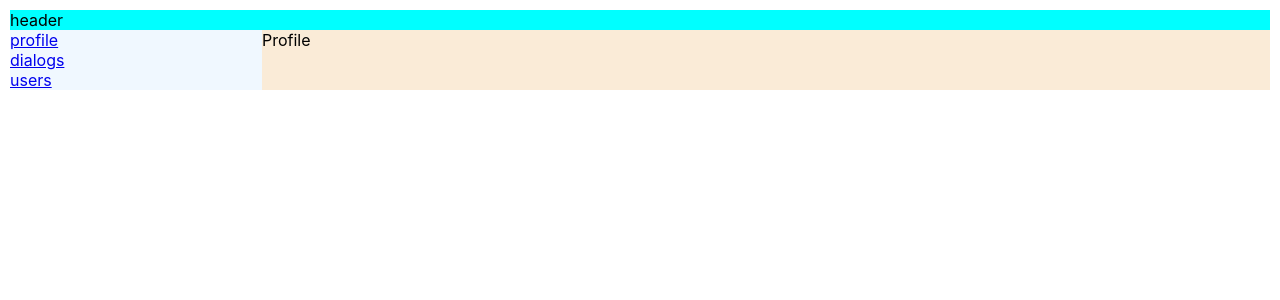
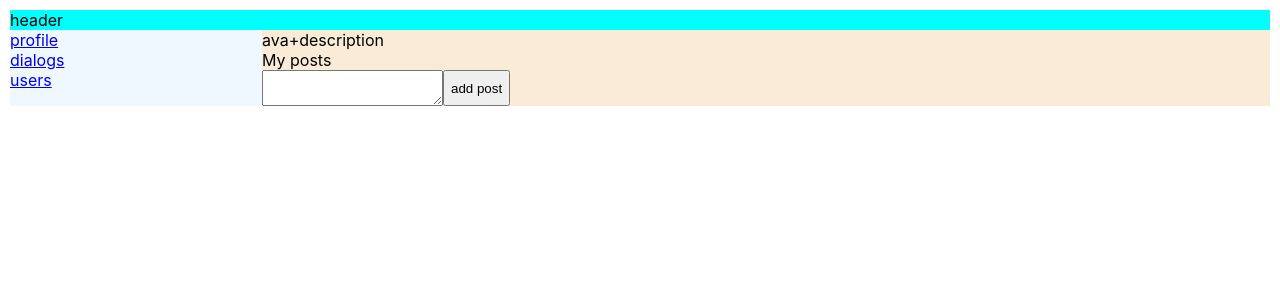
Before and after one commit to fogelo/draft, a React (Create React App) app: page /profile in a window 1280 px wide. Shown: the top 300 px of the page. Built offline with nearby package versions, Linux system fonts and the light colour scheme.

Commit message:
created store

```diff
--- a/src/App.tsx
+++ b/src/App.tsx
@@ -1,6 +1,7 @@
 import React from 'react';
 import './App.css';
-import {NavLink, Routes, Route} from 'react-router-dom';
+import {NavLink, Route, Routes} from 'react-router-dom';
+import {Profile} from './Profile';
 
 
 export function App() {
@@ -49,20 +50,16 @@ export function Main() {
     );
 }
 
-export function Profile() {
-
-    return (
-        <div className="Profile">
-            Profile
-        </div>
-    );
-}
-
 export function Dialogs() {
 
     return (
         <div className="Dialogs">
-            Dialogs
+            <div style={{display: 'flex'}}>
+                <textarea/>
+                <button>
+                    add post
+                </button>
+            </div>
         </div>
     );
 }
--- /dev/null
+++ b/src/Profile.tsx
@@ -0,0 +1,17 @@
+import React from 'react';
+
+export function Profile() {
+
+    return (
+        <div className="Profile">
+            <div>ava+description</div>
+            <div>My posts</div>
+            <div style={{display: 'flex'}}>
+                <textarea/>
+                <button>
+                    add post
+                </button>
+            </div>
+        </div>
+    );
+}
--- a/src/index.tsx
+++ b/src/index.tsx
@@ -4,12 +4,17 @@ import './index.css';
 import {App} from './App';
 import reportWebVitals from './reportWebVitals';
 import {BrowserRouter} from 'react-router-dom';
+import {Provider} from 'react-redux';
+import {store} from './redux/store';
 
 
 ReactDOM.render(
-    <BrowserRouter>
-        <App/>
-    </BrowserRouter>
+    <Provider store={store}>
+        <BrowserRouter>
+            <App/>
+        </BrowserRouter>
+    </Provider>
+
     ,
     document.getElementById('root')
 );
--- /dev/null
+++ b/src/redux/profile-reducer.ts
@@ -0,0 +1,17 @@
+const initState = {
+    posts: [],
+    newPostTitle: ''
+}
+export const profileReducer = (state: any = initState, action: any) => {
+    switch (action.type) {
+        case 'SET-NEW-POST-TITLE': {
+            return {...state, newPostTitle: action.title}
+        }
+        default: {
+            return state
+        }
+    }
+
+}
+
+export const setNewPostTitleAC = (title: any) => ({type: 'SET-NEW-POST-TITLE', title})
--- /dev/null
+++ b/src/redux/store.ts
@@ -0,0 +1,8 @@
+import {combineReducers, createStore} from 'redux';
+import {profileReducer} from './profile-reducer';
+
+const rootState = combineReducers({
+    profilePage: profileReducer
+})
+
+export const store = createStore(rootState)
```
